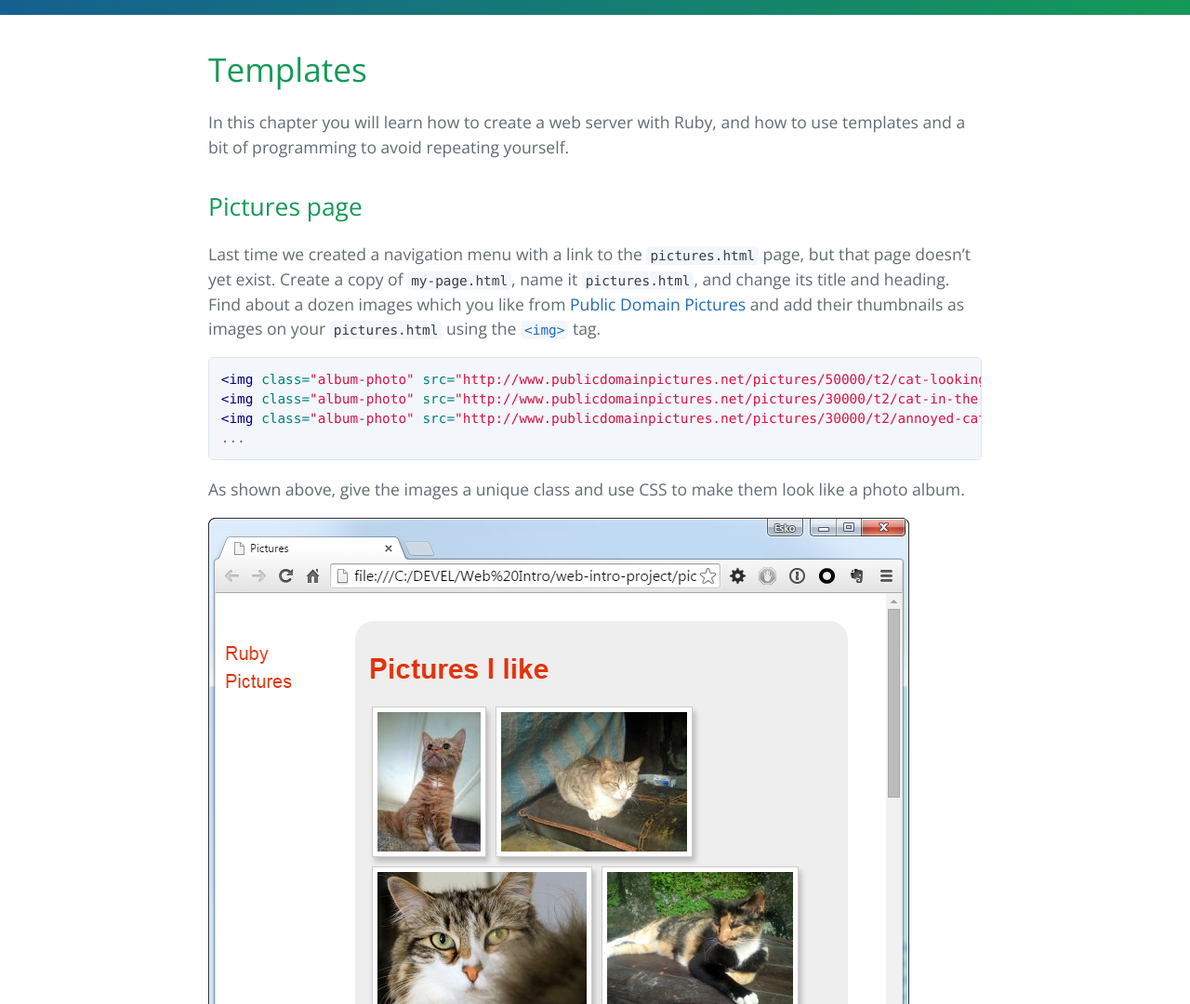
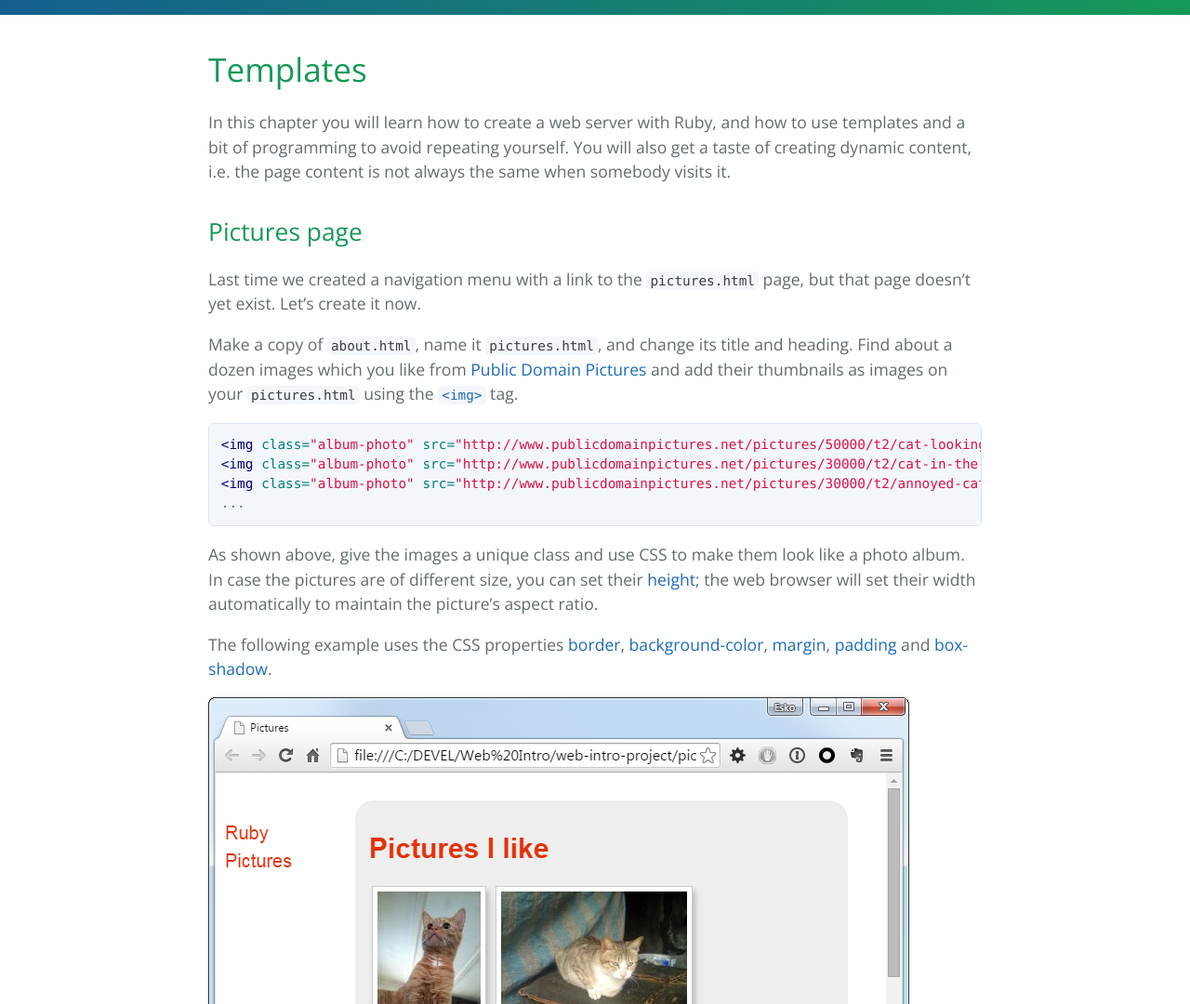
Before and after one commit to luontola/web-intro, a Jekyll site: the page built from templates.md, in a window 1280 px wide and 1400 px high. Shown: the part 320-1400 px from the top of the window at 93% size. Built offline with Jekyll 4.4.1, drawn with Linux system fonts in a browser that asks for light colours; Markdown is read by kramdown in place of the engine named in the settings; some of the changed text lies outside the part shown.

Commit message:
WIP: Updated templates prose to match the new example solution

````diff
--- a/templates.md
+++ b/templates.md
@@ -5,12 +5,14 @@ permalink: /templates/
 next: /databases/
 ---
 
-In this chapter you will learn how to create a web server with Ruby, and how to use templates and a bit of programming to avoid repeating yourself.
+In this chapter you will learn how to create a web server with Ruby, and how to use templates and a bit of programming to avoid repeating yourself. You will also get a taste of creating dynamic content, i.e. the page content is not always the same when somebody visits it.
 
 
 ## Pictures page
 
-Last time we created a navigation menu with a link to the `pictures.html` page, but that page doesn't yet exist. Create a copy of `my-page.html`, name it `pictures.html`, and change its title and heading. Find about a dozen images which you like from [Public Domain Pictures](http://www.publicdomainpictures.net/) and add their thumbnails as images on your `pictures.html` using the [`<img>`][html-img] tag.
+Last time we created a navigation menu with a link to the `pictures.html` page, but that page doesn't yet exist. Let's create it now.
+
+Make a copy of `about.html`, name it `pictures.html`, and change its title and heading. Find about a dozen images which you like from [Public Domain Pictures](http://www.publicdomainpictures.net/) and add their thumbnails as images on your `pictures.html` using the [`<img>`][html-img] tag.
 
 ```html
 <img class="album-photo" src="http://www.publicdomainpictures.net/pictures/50000/t2/cat-looking-up.jpg">
@@ -19,7 +21,9 @@ Last time we created a navigation menu with a link to the `pictures.html` page,
 ...
 ```
 
-As shown above, give the images a unique class and use CSS to make them look like a photo album.
+As shown above, give the images a unique class and use CSS to make them look like a photo album. In case the pictures are of different size, you can set their [height][css-height]; the web browser will set their width automatically to maintain the picture's aspect ratio.
+
+The following example uses the CSS properties [border][css-border], [background-color][css-background-color], [margin][css-margin], [padding][css-padding] and [box-shadow][css-box-shadow].
 
 ![Photo album](photo-album.png)
 
@@ -30,7 +34,7 @@ As shown above, give the images a unique class and use CSS to make them look lik
 
 In programming we have a principle called [Don't Repeat Yourself (DRY)][dry] which says that *"every piece of knowledge must have a single, unambiguous, authoritative representation within a system."* If we follow that principle, our code will be easier to understand and modify.
 
-Our little web site is already breaking the DRY principle. Both of our pages are repeating the HTML for the layout and navigation; adding another page would require changing the navigation on every page. Additionally the pictures page has lots of similar `<img>` tags with just the URL changing. To solve this problem, we will introduce *templates*, so that all the common HTML will be in one place.
+Our little web site is already breaking the DRY principle. Both of our pages are repeating the HTML for the layout and navigation. If we would add another page, we would have to change the navigation menu in many different HTML files. Additionally the pictures page has lots of similar `<img>` tags with just the URL changing. To solve this problem, we will introduce *templates*, so that all HTML code will be written once and only once.
 
 
 ## Run a web server
@@ -386,6 +390,12 @@ TODO
 
 
 [html-img]: https://developer.mozilla.org/en/docs/Web/HTML/Element/img
+[css-height]: https://developer.mozilla.org/en-US/docs/Web/CSS/height
+[css-background-color]: https://developer.mozilla.org/en-US/docs/Web/CSS/background-color
+[css-margin]: https://developer.mozilla.org/en-US/docs/Web/CSS/margin
+[css-padding]: https://developer.mozilla.org/en-US/docs/Web/CSS/padding
+[css-border]: https://developer.mozilla.org/en-US/docs/Web/CSS/border
+[css-box-shadow]: https://developer.mozilla.org/en-US/docs/Web/CSS/box-shadow
 [dry]: http://programmer.97things.oreilly.com/wiki/index.php/Don't_Repeat_Yourself
 [ruby]: https://www.ruby-lang.org/
 [sinatra]: http://www.sinatrarb.com/
````
